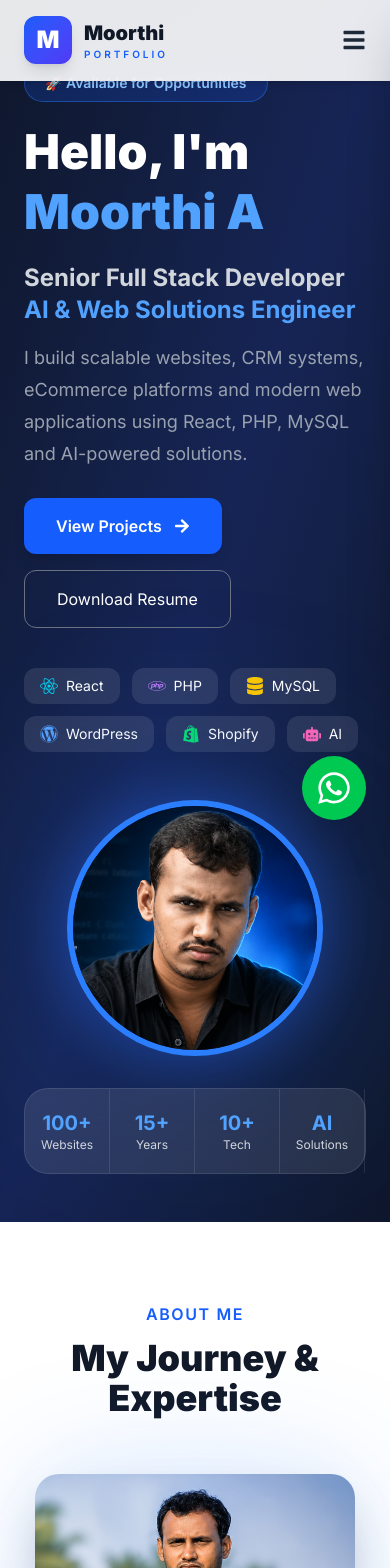
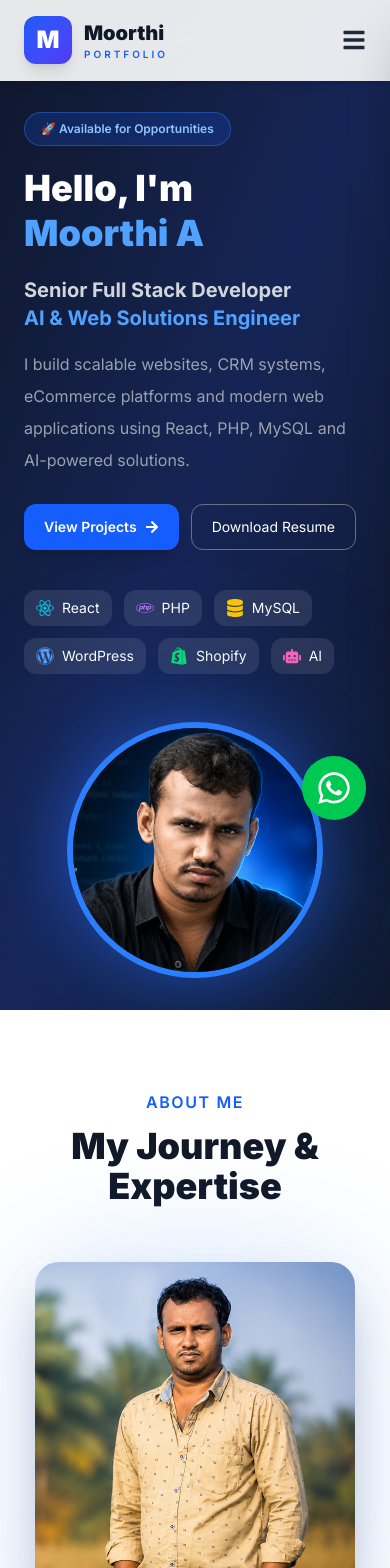
Before and after one commit to moorthiwebdesigner-del/moorthi_portfolio, a React (Vite) app: page / in a window 390 px wide. Shown: the top 1568 px of the page. Built offline with nearby package versions, Linux system fonts and the light colour scheme.

Commit message:
Fix mobile hero layout and responsive buttons

```diff
--- a/src/components/Hero.jsx
+++ b/src/components/Hero.jsx
@@ -18,7 +18,7 @@ function Hero() {
     <section
       id="home"
       className="
-      min-h-[calc(100vh-80px)]
+      min-h-screen
       flex
       items-center
       bg-gradient-to-br
@@ -26,8 +26,9 @@ function Hero() {
       via-blue-950
       to-slate-900
       overflow-hidden
-      pt-16
-      pb-12
+      pt-28
+      md:pt-12
+      pb-8
       "
     >
 
@@ -36,14 +37,14 @@ function Hero() {
       className="
       container
       mx-auto
-      px-6
+      px-5
+      md:px-6
       grid
       lg:grid-cols-2
       gap-12
       items-center
       "
       >
-
 
 
         {/* LEFT CONTENT */}
@@ -58,11 +59,12 @@ function Hero() {
           border
           border-blue-500/40
           text-blue-300
-          px-5
+          px-4
           py-2
           rounded-full
           font-semibold
-          text-sm
+          text-xs
+          md:text-sm
           "
           >
             🚀 Available for Opportunities
@@ -74,7 +76,7 @@ function Hero() {
           <h1
           className="
           mt-5
-          text-5xl
+          text-4xl
           md:text-6xl
           lg:text-7xl
           font-black
@@ -91,9 +93,7 @@ function Hero() {
               Moorthi A
             </span>
 
-
           </h1>
-
 
 
 
@@ -101,7 +101,7 @@ function Hero() {
           <h2
           className="
           mt-5
-          text-2xl
+          text-xl
           md:text-3xl
           font-bold
           text-gray-300
@@ -116,9 +116,7 @@ function Hero() {
               AI & Web Solutions Engineer
             </span>
 
-
           </h2>
-
 
 
 
@@ -127,7 +125,8 @@ function Hero() {
           className="
           mt-4
           max-w-xl
-          text-lg
+          text-base
+          md:text-lg
           leading-8
           text-gray-400
           "
@@ -144,14 +143,13 @@ function Hero() {
 
 
 
-
-          {/* Buttons */}
+          {/* BUTTONS */}
 
           <div
           className="
           flex
-          flex-wrap
-          gap-4
+          flex-row
+          gap-3
           mt-7
           "
           >
@@ -162,16 +160,20 @@ function Hero() {
             className="
             bg-blue-600
             hover:bg-blue-700
-            px-8
-            py-4
+            px-5
+            py-3
+            md:px-8
+            md:py-4
             rounded-xl
             text-white
             font-semibold
             flex
             items-center
-            gap-3
+            gap-2
             shadow-lg
             transition
+            text-sm
+            md:text-base
             "
             >
 
@@ -192,12 +194,16 @@ function Hero() {
             border
             border-gray-500
             text-white
-            px-8
-            py-4
+            px-5
+            py-3
+            md:px-8
+            md:py-4
             rounded-xl
             hover:bg-white
             hover:text-black
             transition
+            text-sm
+            md:text-base
             "
             >
 
@@ -213,7 +219,7 @@ function Hero() {
 
 
 
-          {/* Technology */}
+          {/* TECHNOLOGY */}
 
           <div
           className="
@@ -230,6 +236,7 @@ function Hero() {
             name="React"
             color="text-cyan-400"
             />
+
 
             <Tech
             icon={<FaPhp/>}
@@ -270,9 +277,7 @@ function Hero() {
           </div>
 
 
-
         </FadeIn>
-
 
 
 
@@ -281,40 +286,31 @@ function Hero() {
 
         {/* RIGHT IMAGE */}
 
+
         <FadeIn>
-
 
           <div
           className="
           flex
-          flex-col
+          justify-center
           items-center
           "
           >
 
 
+            <div className="relative">
 
-            <div
-            className="
-            relative
-            "
-            >
-
-
-              {/* Glow */}
 
               <div
               className="
               absolute
               inset-0
               bg-blue-500
-              blur-[120px]
+              blur-[100px]
               opacity-30
               rounded-full
               "
               />
-
-
 
 
               <div
@@ -334,7 +330,6 @@ function Hero() {
               "
               >
 
-
                 <img
                 src="/hero.png"
                 alt="Moorthi"
@@ -346,73 +341,10 @@ function Hero() {
                 "
                 />
 
-
               </div>
 
 
             </div>
-
-
-
-
-
-
-            {/* Stats Card */}
-
-
-            <div
-            className="
-            mt-8
-            w-full
-            max-w-lg
-            bg-white/10
-            backdrop-blur-xl
-            border
-            border-white/10
-            rounded-3xl
-            "
-            >
-
-
-              <div
-              className="
-              grid
-              grid-cols-4
-              "
-              >
-
-
-                <Stat
-                number="100+"
-                text="Websites"
-                />
-
-
-                <Stat
-                number="15+"
-                text="Years"
-                />
-
-
-                <Stat
-                number="10+"
-                text="Tech"
-                />
-
-
-                <Stat
-                number="AI"
-                text="Solutions"
-                />
-
-
-
-              </div>
-
-
-            </div>
-
-
 
 
           </div>
@@ -426,7 +358,6 @@ function Hero() {
 
 
     </section>
-
 
   );
 
@@ -448,7 +379,7 @@ function Tech({icon,name,color}){
     gap-2
     bg-white/10
     backdrop-blur-xl
-    px-4
+    px-3
     py-2
     rounded-xl
     text-white
@@ -470,55 +401,4 @@ function Tech({icon,name,color}){
 
 
 
-
-
-
-function Stat({number,text}){
-
-
-  return (
-
-    <div
-    className="
-    py-5
-    text-center
-    border-r
-    border-white/10
-    "
-    >
-
-      <h3
-      className="
-      text-xl
-      md:text-2xl
-      font-bold
-      text-blue-400
-      "
-      >
-
-        {number}
-
-      </h3>
-
-
-      <p
-      className="
-      text-gray-300
-      text-xs
-      "
-      >
-
-        {text}
-
-      </p>
-
-
-    </div>
-
-  );
-
-}
-
-
-
 export default Hero;
```
